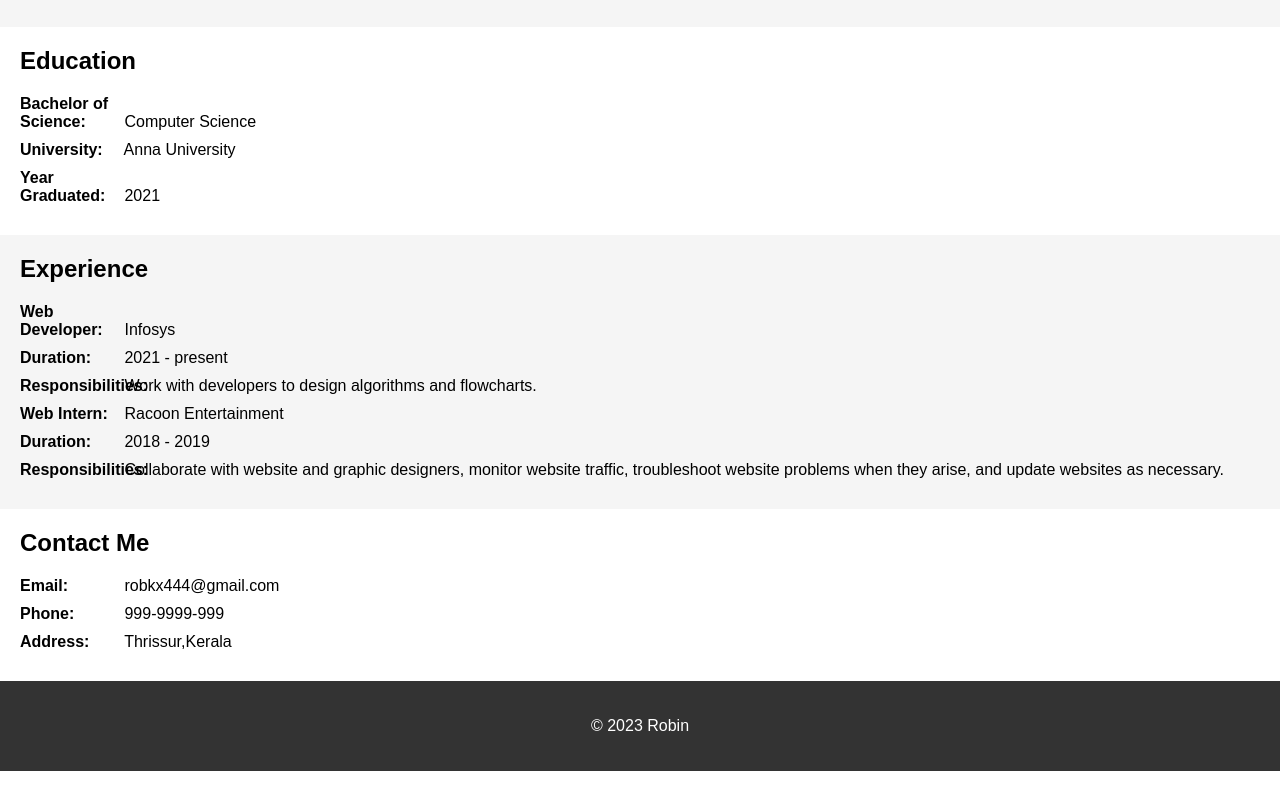
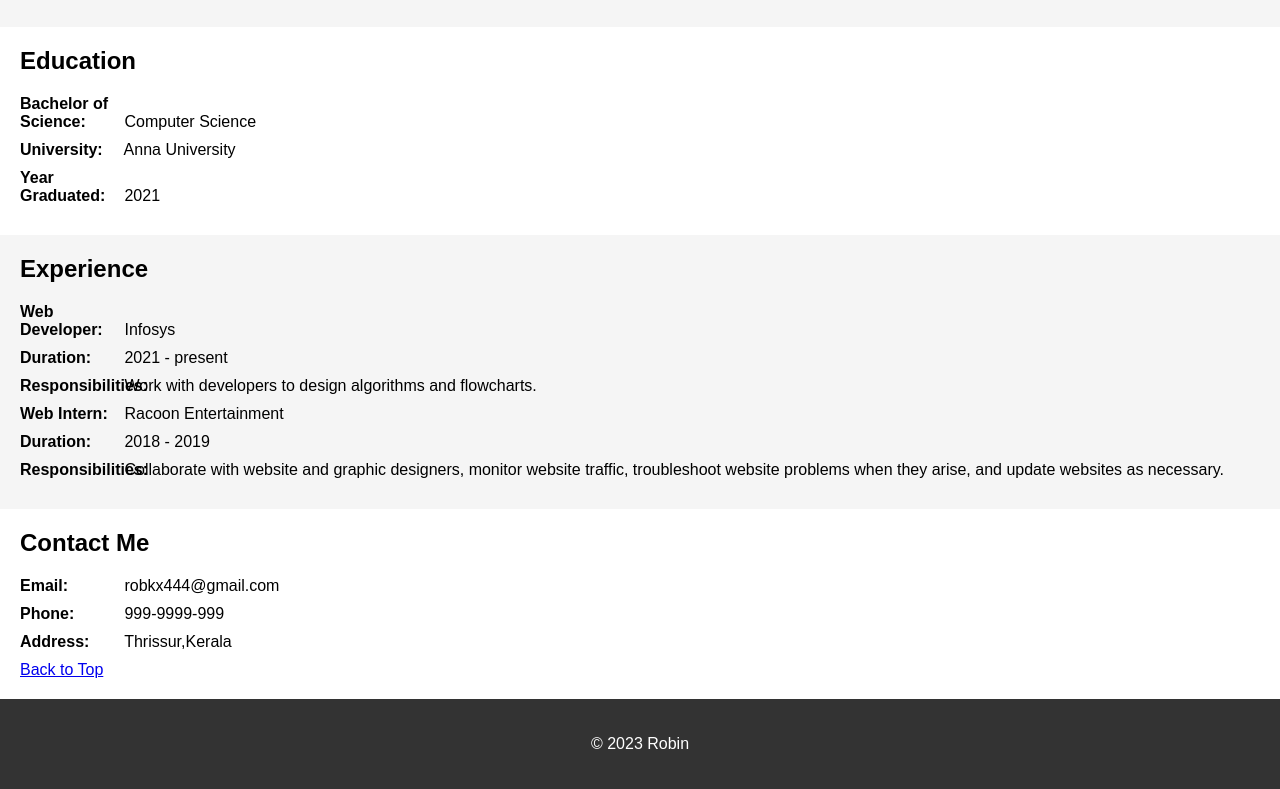
Before and after one commit to robin232323/projct_1, a plain HTML site: page index.html in a window 1280 px wide. Shown: the part 479-1268 px from the top of the page. Drawn offline with Linux system fonts and the light colour scheme.

Commit message:
Update index.html

```diff
--- a/index.html
+++ b/index.html
@@ -148,7 +148,7 @@
       }
     </style>
   </head>
-  <body>
+  <body id="top">
 
     <header>
       <h1>Robin Xavier</h1>
@@ -201,6 +201,7 @@
       <li><span>Phone:</span> 999-9999-999</li>
       <li><span>Address:</span> Thrissur,Kerala</li>
     </ul>
+    <a href="#top">Back to Top</a>
   </section>
 
   <footer>
```
